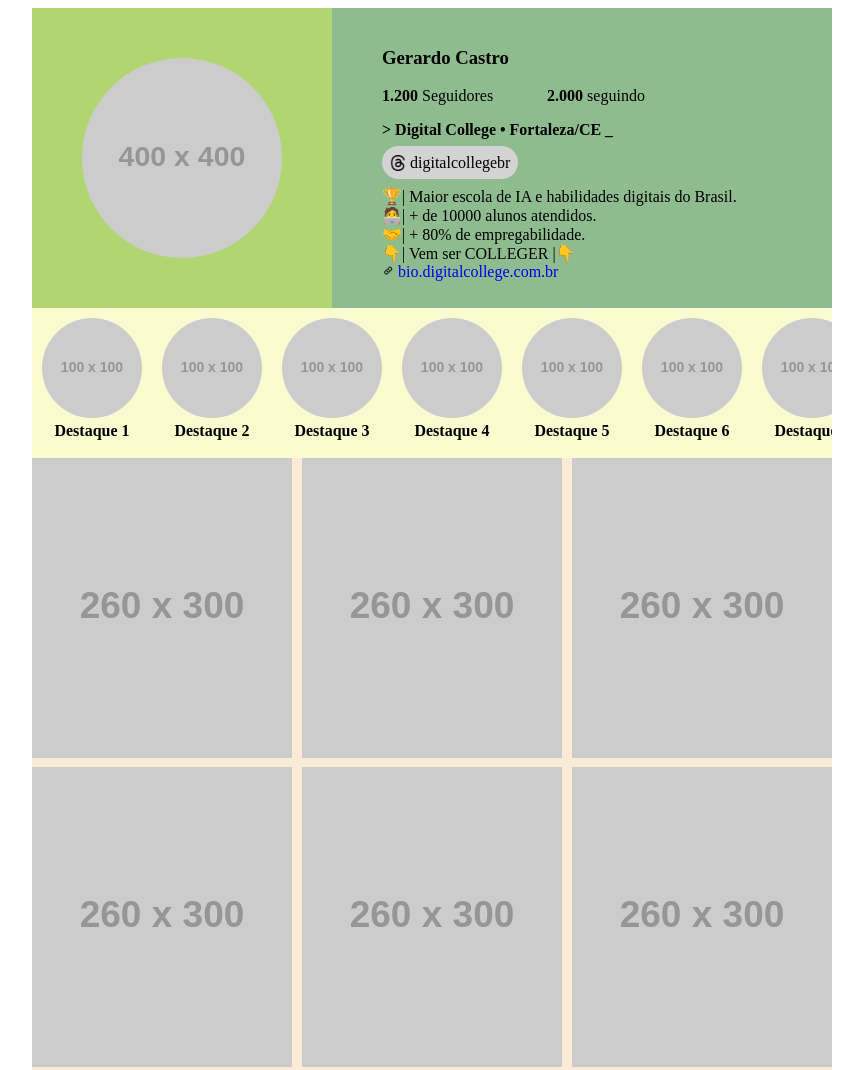
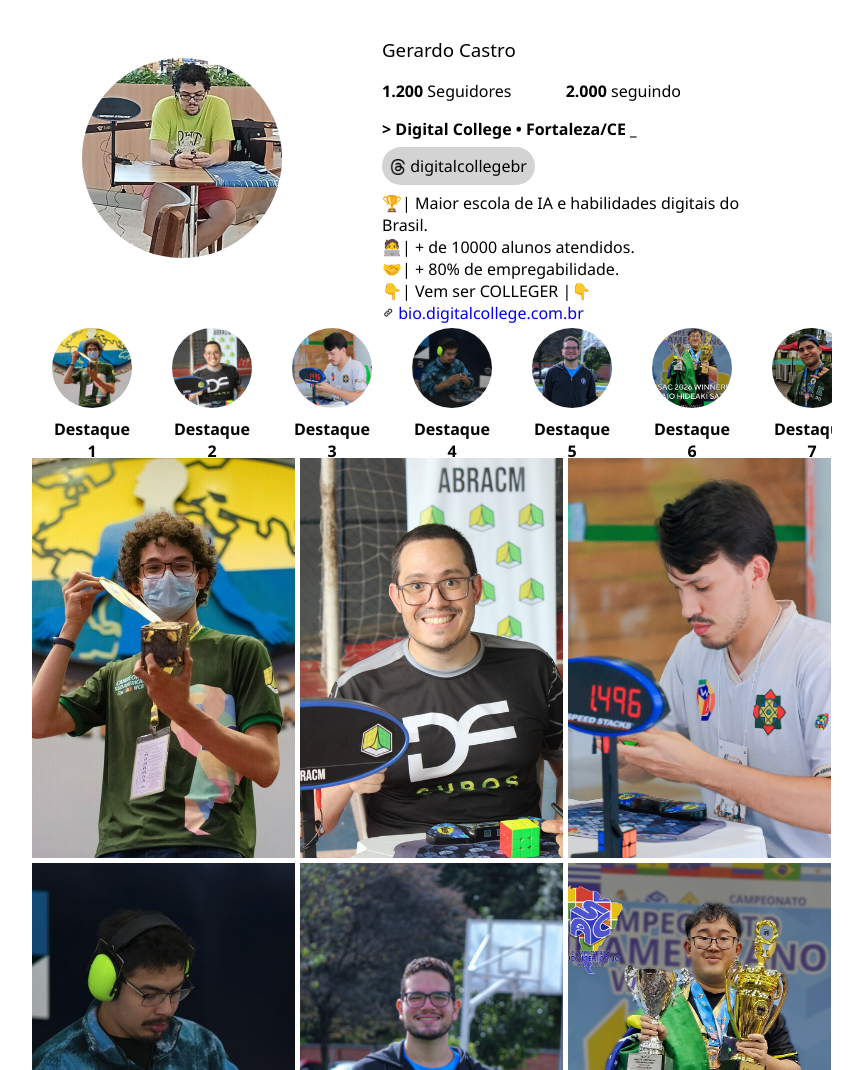
Before and after one commit to lenerdz/insta, a plain HTML site: page index.html in a window 1280 px wide. Shown: the top 1070 px of the page, without its empty margins (208-1071 px from the left). Drawn offline with Linux system fonts and the light colour scheme; placeholder pictures from the web are drawn by us; a web font is replaced by a local one.

Commit message:
terminamos o site

```diff
--- a/index.html
+++ b/index.html
@@ -2,17 +2,21 @@
 <html lang="en">
 
 <head>
+    <link rel="preconnect" href="https://fonts.googleapis.com">
+    <link rel="preconnect" href="https://fonts.gstatic.com" crossorigin>
+    <link href="https://fonts.googleapis.com/css2?family=Lacquer&display=swap" rel="stylesheet">
     <meta charset="UTF-8">
     <meta name="viewport" content="width=device-width, initial-scale=1.0">
     <title>Instagram</title>
     <link rel="stylesheet" href="style.css">
+
 </head>
 
 <body>
     <div id="conteudo">
         <div id="cabecalho">
             <div id="fotodeperfil">
-                <img height="200" src="https://placehold.co/400" alt="Foto de perfil">
+                <img height="200" src="imagens/demnxhqx9niicv0qrow2nn7o55xg.jpg" alt="Foto de perfil">
             </div>
             <div id="textodeperfil">
                 <h3>Gerardo Castro</h3>
@@ -35,51 +39,51 @@
         </div>
         <div id="destaques">
             <div class="destaque">
-                <img src="https://placehold.co/100x100" alt="Imagem do destaque">
+                <img src="imagens/1666149618.jpg" alt="Imagem do destaque">
                 <p>Destaque 1</p>
             </div>
             <div class="destaque">
-                <img src="https://placehold.co/100x100" alt="Imagem do destaque">
+                <img src="imagens/1707234969.jpg" alt="Imagem do destaque">
                 <p>Destaque 2</p>
             </div>
             <div class="destaque">
-                <img src="https://placehold.co/100x100" alt="Imagem do destaque">
+                <img src="imagens/8dlv43lvkflvak1109nmsfam60ao.jpg" alt="Imagem do destaque">
                 <p>Destaque 3</p>
             </div>
             <div class="destaque">
-                <img src="https://placehold.co/100x100" alt="Imagem do destaque">
+                <img src="imagens/90e2yrpcwqpw7p2szbnr8mu7uqdp.jpg" alt="Imagem do destaque">
                 <p>Destaque 4</p>
             </div>
             <div class="destaque">
-                <img src="https://placehold.co/100x100" alt="Imagem do destaque">
+                <img src="imagens/eotj4h1msof97uyo042hebqklqcf.jpg" alt="Imagem do destaque">
                 <p>Destaque 5</p>
             </div>
             <div class="destaque">
-                <img src="https://placehold.co/100x100" alt="Imagem do destaque">
+                <img src="imagens/HK8YvvHbMAA1kE8.jpg" alt="Imagem do destaque">
                 <p>Destaque 6</p>
             </div>
             <div class="destaque">
-                <img src="https://placehold.co/100x100" alt="Imagem do destaque">
+                <img src="imagens/ie10jjyo1yw3egxyetloz8v48cmb.png" alt="Imagem do destaque">
                 <p>Destaque 7</p>
             </div>
             <div class="destaque">
-                <img src="https://placehold.co/100x100" alt="Imagem do destaque">
+                <img src="imagens/images (1).jpg" alt="Imagem do destaque">
                 <p>Destaque 8</p>
             </div>
         </div>
         <div id="feed">
-            <div class="post"><img src="https://placehold.co/260x300" alt="Post do Instagram"></div>
-            <div class="post"><img src="https://placehold.co/260x300" alt="Post do Instagram"></div>
-            <div class="post"><img src="https://placehold.co/260x300" alt="Post do Instagram"></div>
-            <div class="post"><img src="https://placehold.co/260x300" alt="Post do Instagram"></div>
-            <div class="post"><img src="https://placehold.co/260x300" alt="Post do Instagram"></div>
-            <div class="post"><img src="https://placehold.co/260x300" alt="Post do Instagram"></div>
-            <div class="post"><img src="https://placehold.co/260x300" alt="Post do Instagram"></div>
-            <div class="post"><img src="https://placehold.co/260x300" alt="Post do Instagram"></div>
-            <div class="post"><img src="https://placehold.co/260x300" alt="Post do Instagram"></div>
-            <div class="post"><img src="https://placehold.co/260x300" alt="Post do Instagram"></div>
-            <div class="post"><img src="https://placehold.co/260x300" alt="Post do Instagram"></div>
-            <div class="post"><img src="https://placehold.co/260x300" alt="Post do Instagram"></div>
+            <div class="post"><img src="imagens/1666149618.jpg" alt="Post do Instagram"></div>
+            <div class="post"><img src="imagens/1707234969.jpg" alt="Post do Instagram"></div>
+            <div class="post"><img src="imagens/8dlv43lvkflvak1109nmsfam60ao.jpg" alt="Post do Instagram"></div>
+            <div class="post"><img src="imagens/90e2yrpcwqpw7p2szbnr8mu7uqdp.jpg" alt="Post do Instagram"></div>
+            <div class="post"><img src="imagens/eotj4h1msof97uyo042hebqklqcf.jpg" alt="Post do Instagram"></div>
+            <div class="post"><img src="imagens/HK8YvvHbMAA1kE8.jpg" alt="Post do Instagram"></div>
+            <div class="post"><img src="imagens/ie10jjyo1yw3egxyetloz8v48cmb.png" alt="Post do Instagram"></div>
+            <div class="post"><img src="imagens/images (1).jpg" alt="Post do Instagram"></div>
+            <div class="post"><img src="imagens/images (2).jpg" alt="Post do Instagram"></div>
+            <div class="post"><img src="imagens/images (3).jpg" alt="Post do Instagram"></div>
+            <div class="post"><img src="imagens/images.jpg" alt="Post do Instagram"></div>
+            <div class="post"><img src="imagens/o4fc6rxgkiodjvl6qbbk2hye0orn.jpg" alt="Post do Instagram"></div>
         </div>
     </div>
 </body>
--- a/style.css
+++ b/style.css
@@ -1,21 +1,18 @@
 #conteudo  {
     width: 800px;
     height: 1000px;
-    background-color: khaki;
     margin: 0 auto;
 }
 
 #cabecalho {
     width: 800px;
     height: 300px;
-    background-color: azure;
     display: flex;
 }
 
 #fotodeperfil {
     width: 300px;
     height: 300px;
-    background-color: rgb(176, 213, 113);
     display: flex;
     align-items: center;
     justify-content: center;
@@ -29,15 +26,19 @@
 #textodeperfil {
     width: 500px;
     height: 300px;
-    background-color: darkseagreen;
-    padding: 20px 50px;
+    padding: 10px 50px;
     box-sizing: border-box;
+
+    h3 {
+        font-family: "Lacquer", system-ui;
+        font-weight: 400;
+        font-style: normal;
+    }
 }
 
 #destaques {
     height: 150px;
     width: 800px;
-    background-color: lightpink;
     display: flex;
     overflow-x: scroll;
     overflow-y: hidden;
@@ -46,7 +47,6 @@
 #feed {
     height: 1000px;
     width: 800px;
-    background-color: antiquewhite;
 }
 
 #span-seguindo {
@@ -87,12 +87,16 @@
 .destaque {
     width: 120px;
     height: 150px;
-    background-color: #fafacf;
-    padding: 10px;
+    padding: 20px;
     box-sizing: border-box;
 
+    img {
+        width: 80px;
+        height: 80px;
+    }
+
     p {
-        margin-top: 0;
+        margin-top: 5px;
         text-align: center;
         font-weight: 600;
     }
@@ -101,5 +105,23 @@
 #feed {
     display: flex;
     flex-wrap: wrap;
-    gap: 5px 10px;
+    gap: 5px;
+
 }
+
+.post {
+    width: 263px;
+    height: 400px;
+    img {
+        width: 100%;
+        height: 100%;
+    }
+}
+
+img {
+    object-fit: cover;
+}
+
+* {
+    font-family: 'Segoe UI', Tahoma, Geneva, Verdana, sans-serif;
+}
```
Also changed, not shown: imagens/1666149618.jpg (added), imagens/1707234969.jpg (added), imagens/8dlv43lvkflvak1109nmsfam60ao.jpg (added), imagens/90e2yrpcwqpw7p2szbnr8mu7uqdp.jpg (added), imagens/HK8YvvHbMAA1kE8.jpg (added), imagens/demnxhqx9niicv0qrow2nn7o55xg.jpg (added), imagens/eotj4h1msof97uyo042hebqklqcf.jpg (added), imagens/ie10jjyo1yw3egxyetloz8v48cmb.png (added), imagens/images (1).jpg (added), imagens/images (2).jpg (added), imagens/images (3).jpg (added), imagens/images.jpg (added), 1 other file.
